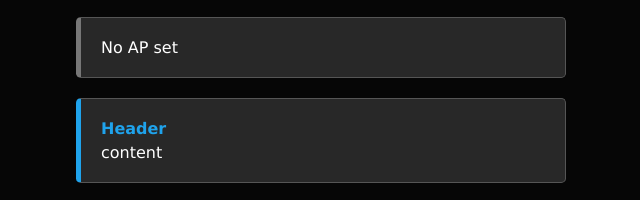
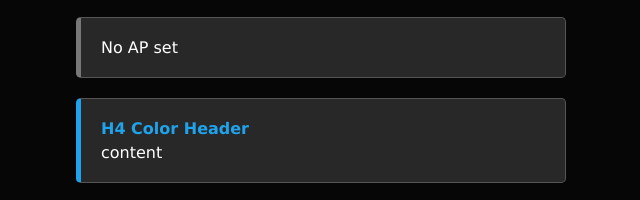
Before and after one commit to tzapu/WiFiManager, a plain HTML site: page extras/WiFiManager.template.html in a window 1280 px wide. Shown: the part 2107-2307 px from the top of the page, without its empty margins (319-959 px from the left). Drawn offline with Linux system fonts and the light colour scheme.

Commit message:
sampe update

```diff
--- a/extras/WiFiManager.template.html
+++ b/extras/WiFiManager.template.html
@@ -262,7 +262,7 @@
 			<div class='msg'>No AP set</div>
 			<!-- /HTTP_STATUS_NONE -->
 			<!-- SAMPLE -->
-			<div class='msg P'><h4>Header</h4>content</div>
+			<div class='msg P'><h4>H4 Color Header</h4>content</div>
 			<!-- /SAMPLE -->
 			<!-- SAMPLE -->
 			<h2>/info</h3><hr>
```
